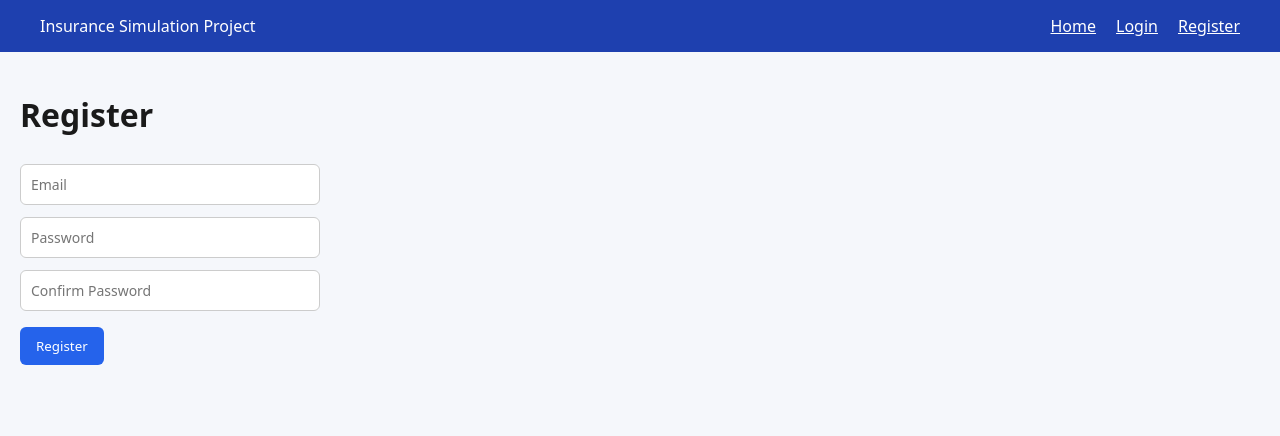
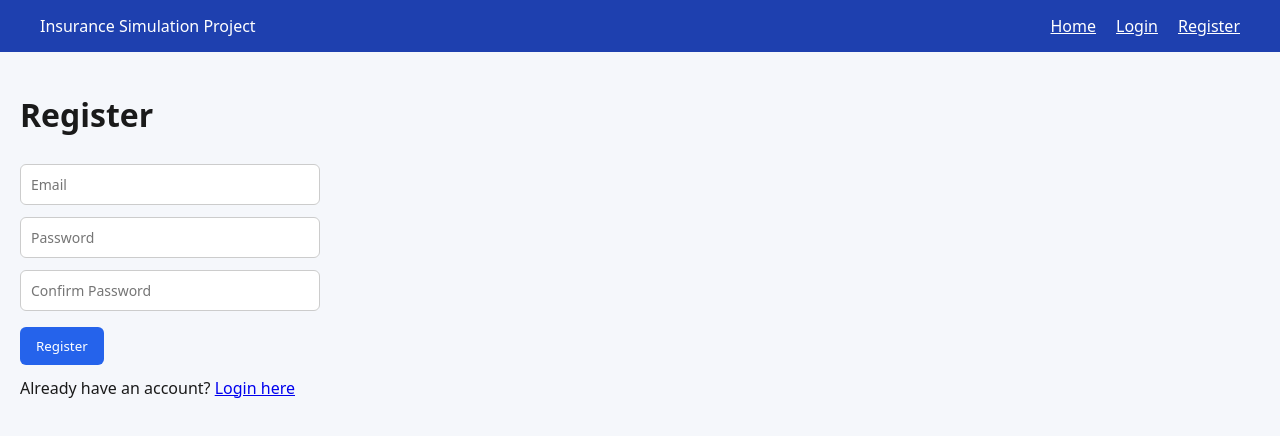
Before and after one commit to 47carolines/web-dev-methods-project, a React (Vite) app in the folder frontend/insurance_client/: page /register in a window 1280 px wide. Shown: the top 436 px of the page. Built offline with nearby package versions, Linux system fonts and the light colour scheme; no server answers.

Commit message:
link login and register pages to each other

```diff
--- a/frontend/insurance_client/src/pages/Login.tsx
+++ b/frontend/insurance_client/src/pages/Login.tsx
@@ -1,6 +1,7 @@
 import { useState, useContext } from "react";
 import { useNavigate } from "react-router-dom";
 import { AuthContext } from "../context/AuthContext";
+import { Link } from "react-router-dom";
 
 const API_URL = import.meta.env.VITE_API_URL;
 
@@ -76,6 +77,11 @@ export default function Login() {
 
       {error && <p style={{ color: "red" }}>{error}</p>}
       {success && <p style={{ color: "green" }}>{success}</p>}
+
+      <p style={{ marginTop: "12px" }}>
+        Dont have an account?{" "}
+        <Link to="/register">Register here</Link>
+      </p>
     </div>
   );
 }
--- a/frontend/insurance_client/src/pages/Register.tsx
+++ b/frontend/insurance_client/src/pages/Register.tsx
@@ -1,4 +1,5 @@
 import { useState } from "react";
+import { Link } from "react-router-dom";
 
 const API_URL = import.meta.env.VITE_API_URL;
 
@@ -79,6 +80,11 @@ export default function Register() {
 
       {error && <p style={{ color: "red" }}>{error}</p>}
       {success && <p style={{ color: "green" }}>{success}</p>}
+
+      <p style={{ marginTop: "12px" }}>
+        Already have an account?{" "}
+        <Link to="/login">Login here</Link>
+      </p>
     </div>
   );
 }
```
